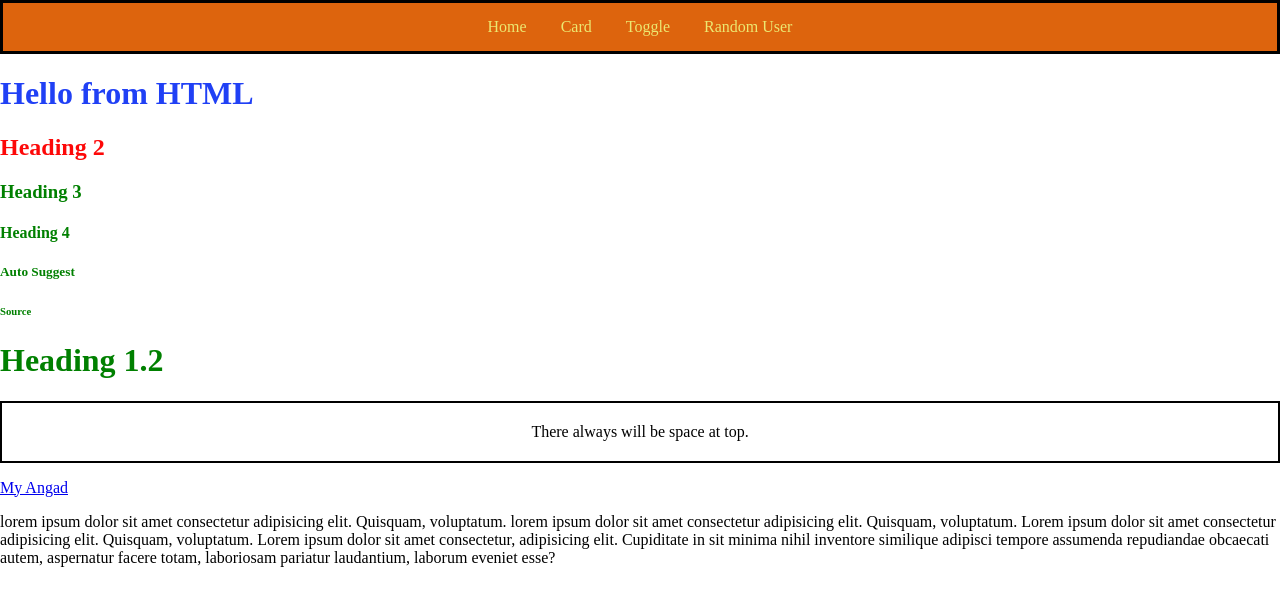
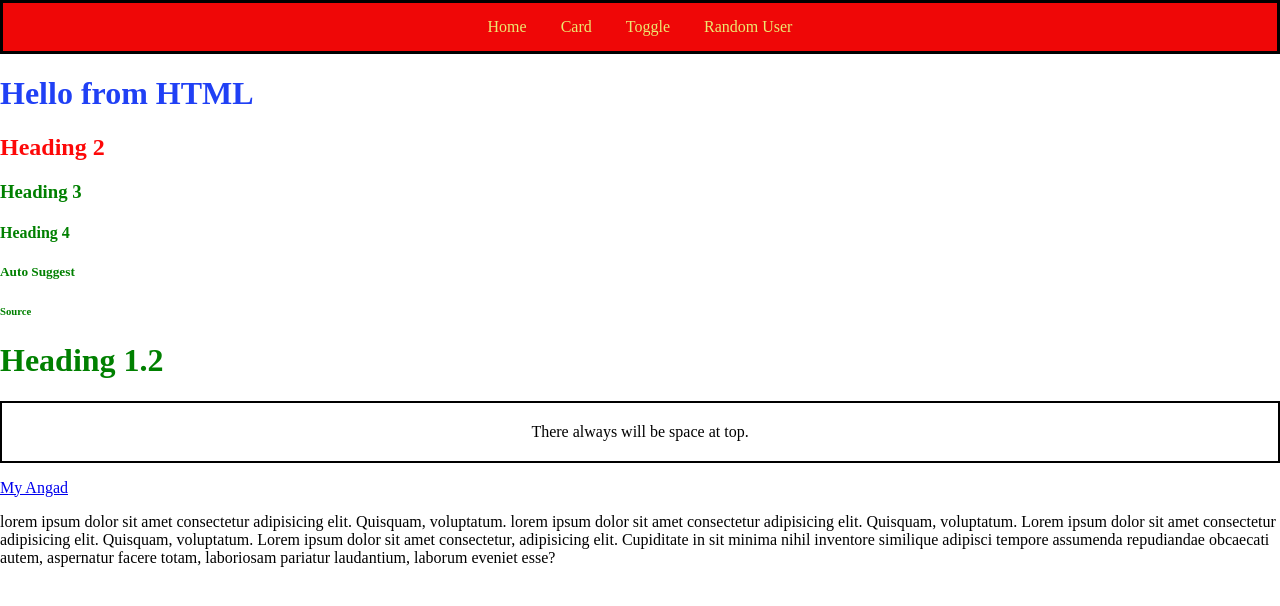
Before and after one commit to Himavarsha712/autosuggest, a website: page frontend/index.html in a window 1280 px wide. Drawn offline with Linux system fonts and the light colour scheme.

Commit message:
commit 6

```diff
--- a/frontend/css/index.css
+++ b/frontend/css/index.css
@@ -22,7 +22,7 @@ h2{
     border-style: solid;
     border-color: black;
     padding: 15px;
-    background-color: rgb(221, 100, 13);
+    background-color: rgb(239, 7, 7);
     text-align: center;
 }
 .navbar a{
```
